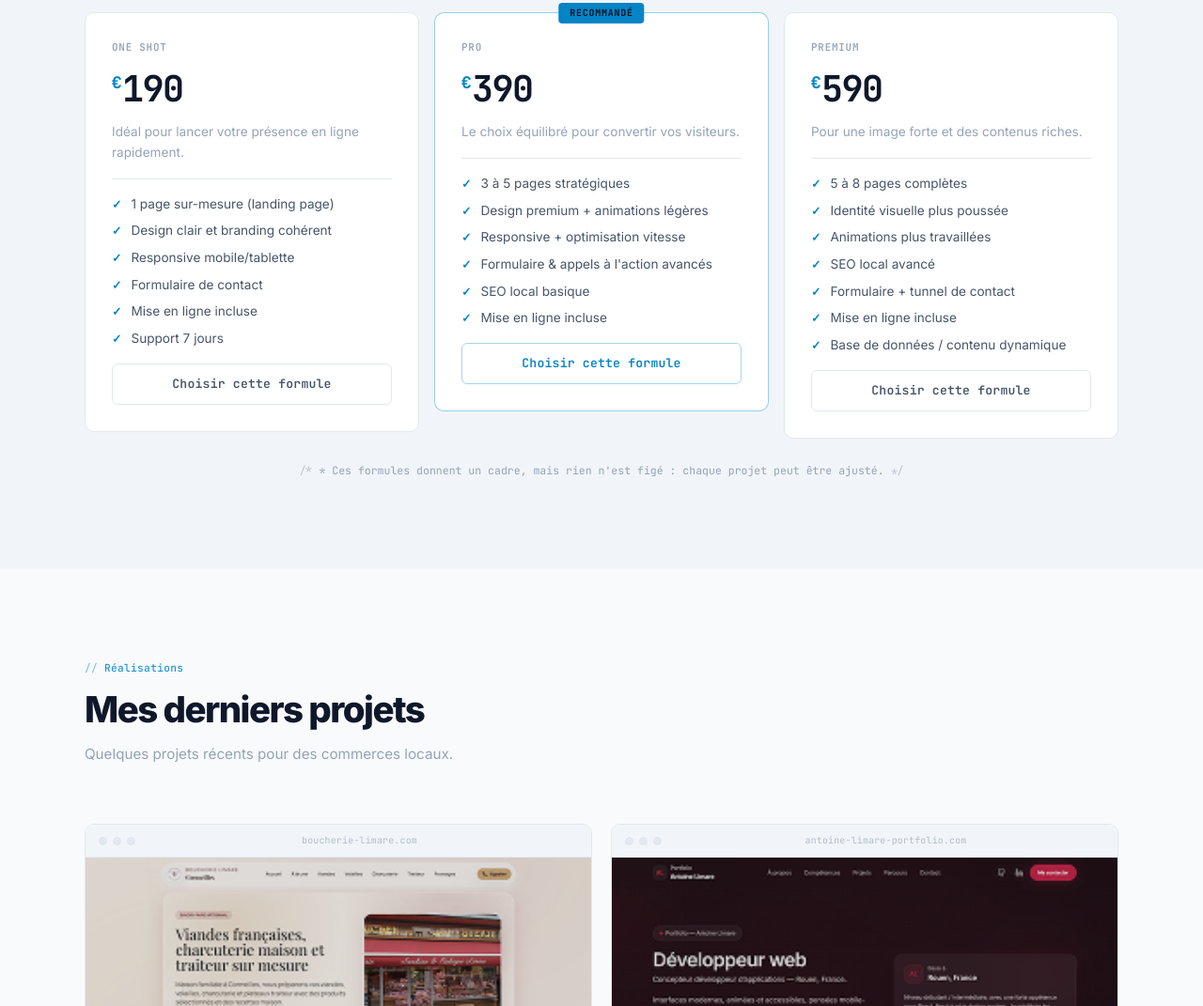
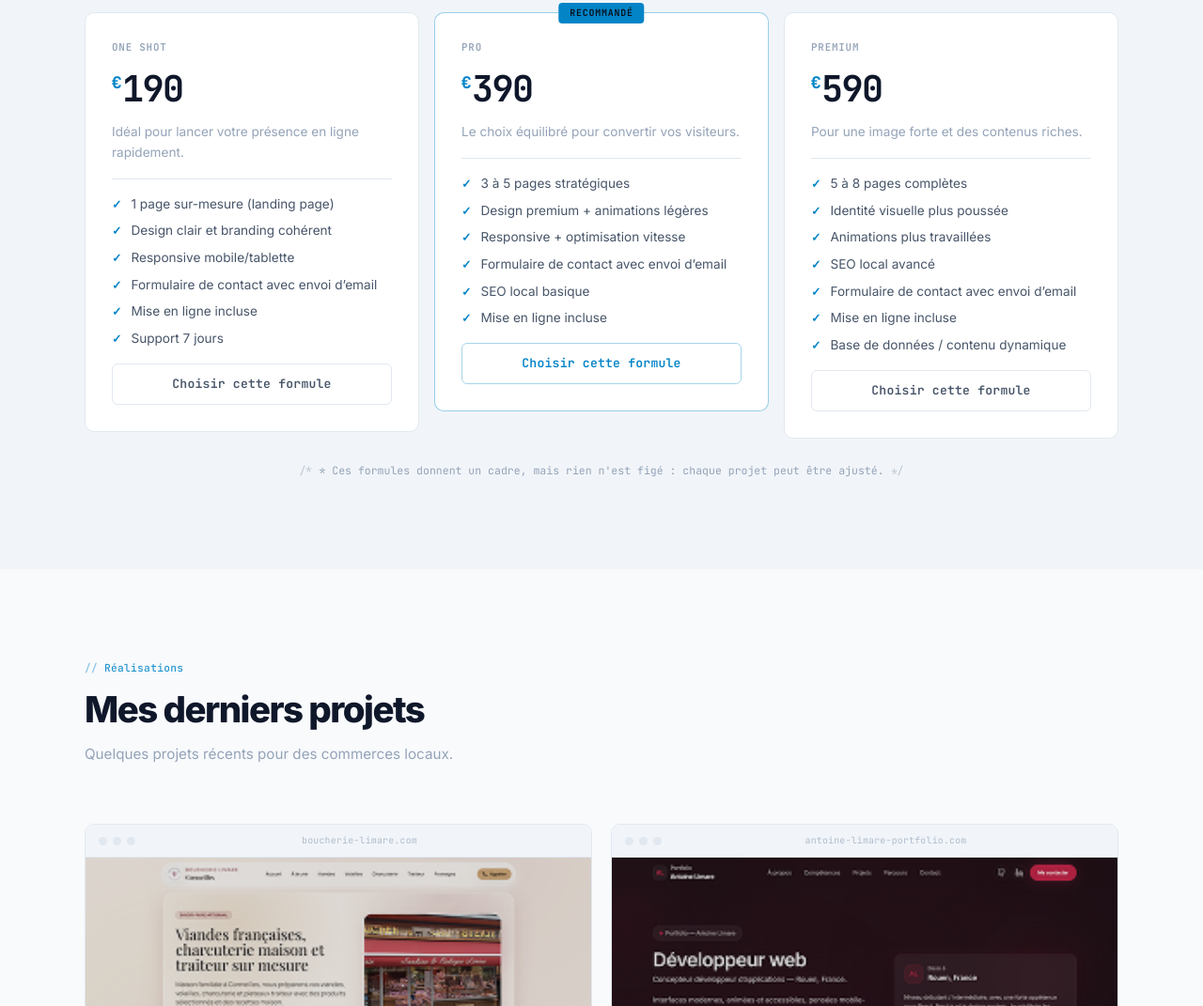
Before and after one commit to AntoineDev-fr/Antoine-Developpement, a plain HTML site: page public/index.html in a window 1280 px wide. Shown: the part 1774-2845 px from the top of the page at 94% size. Drawn offline with Linux system fonts and the light colour scheme.

Commit message:
contact form

```diff
--- a/public/index.html
+++ b/public/index.html
@@ -156,7 +156,7 @@
                 <li data-i18n="pricing.standard.li1">1 page sur-mesure (landing page)</li>
                 <li data-i18n="pricing.standard.li2">Design clair et branding cohérent</li>
                 <li data-i18n="pricing.standard.li3">Responsive mobile/tablette</li>
-                <li data-i18n="pricing.standard.li4">Formulaire de contact</li>
+                <li data-i18n="pricing.standard.li4">Formulaire de contact avec envoi d’email</li>
                 <li data-i18n="pricing.standard.li5">Mise en ligne incluse</li>
                 <li data-i18n="pricing.standard.li6">Support 7 jours</li>
               </ul>
@@ -176,7 +176,7 @@
                 <li data-i18n="pricing.pro.li1">3 à 5 pages stratégiques</li>
                 <li data-i18n="pricing.pro.li2">Design premium + animations légères</li>
                 <li data-i18n="pricing.pro.li3">Responsive + optimisation vitesse</li>
-                <li data-i18n="pricing.pro.li4">Formulaire &amp; appels à l'action avancés</li>
+                <li data-i18n="pricing.pro.li4">Formulaire de contact avec envoi d’email</li>
                 <li data-i18n="pricing.pro.li5">SEO local basique</li>
                 <li data-i18n="pricing.pro.li6">Mise en ligne incluse</li>
               </ul>
@@ -196,7 +196,7 @@
                 <li data-i18n="pricing.premium.li2">Identité visuelle plus poussée</li>
                 <li data-i18n="pricing.premium.li3">Animations plus travaillées</li>
                 <li data-i18n="pricing.premium.li4">SEO local avancé</li>
-                <li data-i18n="pricing.premium.li5">Formulaire + tunnel de contact</li>
+                <li data-i18n="pricing.premium.li5">Formulaire de contact avec envoi d’emailt</li>
                 <li data-i18n="pricing.premium.li6">Mise en ligne incluse</li>
                 <li data-i18n="pricing.premium.li7">Base de données / contenu dynamique</li>
               </ul>
--- a/public/script.js
+++ b/public/script.js
@@ -96,7 +96,7 @@ const dict = {
     "pricing.standard.li1": "1 page sur-mesure (landing page)",
     "pricing.standard.li2": "Design clair et branding cohérent",
     "pricing.standard.li3": "Responsive mobile/tablette",
-    "pricing.standard.li4": "Formulaire de contact",
+    "pricing.standard.li4": "Formulaire de contact avec envoi d’email",
     "pricing.standard.li5": "Mise en ligne incluse",
     "pricing.standard.li6": "Support 7 jours",
     "pricing.pro.name": "Pro",
@@ -104,7 +104,7 @@ const dict = {
     "pricing.pro.li1": "3 à 5 pages stratégiques",
     "pricing.pro.li2": "Design premium + animations légères",
     "pricing.pro.li3": "Responsive + optimisation vitesse",
-    "pricing.pro.li4": "Formulaire & appels à l'action avancés",
+    "pricing.pro.li4": "Formulaire de contact avec envoi d’email",
     "pricing.pro.li5": "SEO local basique",
     "pricing.pro.li6": "Mise en ligne incluse",
     "pricing.premium.name": "Premium",
@@ -113,7 +113,7 @@ const dict = {
     "pricing.premium.li2": "Identité visuelle plus poussée",
     "pricing.premium.li3": "Animations plus travaillées",
     "pricing.premium.li4": "SEO local avancé",
-    "pricing.premium.li5": "Formulaire + tunnel de contact",
+    "pricing.premium.li5": "Formulaire de contact avec envoi d’email",
     "pricing.premium.li6": "Mise en ligne incluse",
     "pricing.premium.li7": "Base de données / contenu dynamique",
     "pricing.featured": "Recommandé",
```
